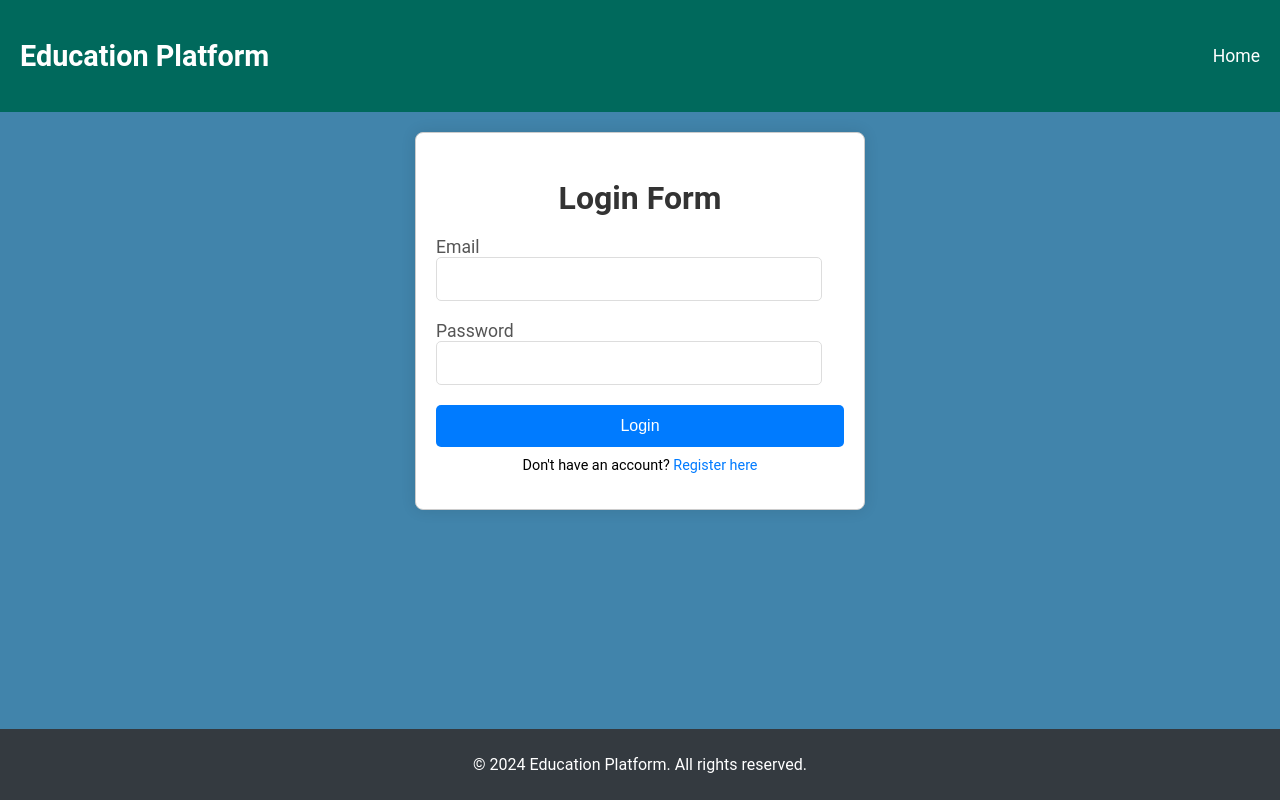
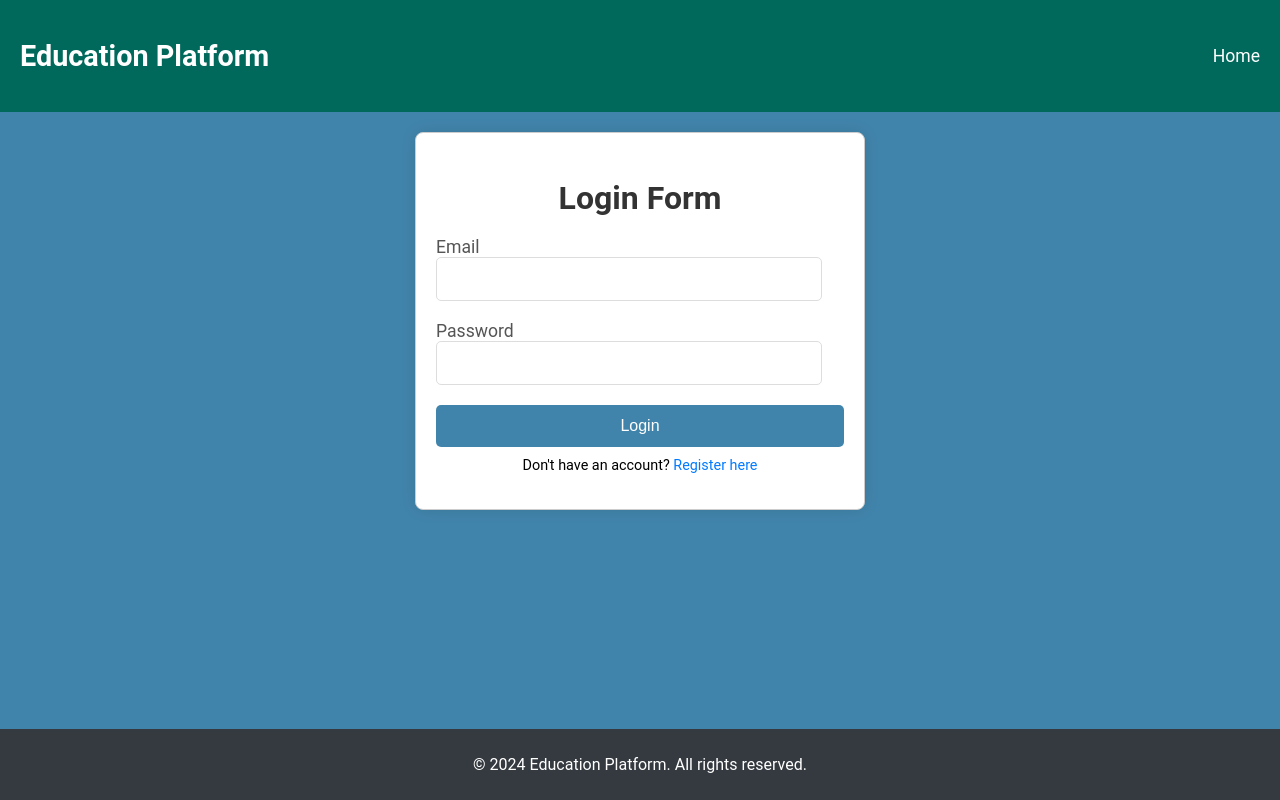
Before and after one commit to keerthana2624/Dashboard_Frontend, a React (Create React App) app in the folder my-app/: page /login in a window 1280 px wide. Built offline with nearby package versions, Linux system fonts and the light colour scheme.

Commit message:
Register css is modified

```diff
--- a/my-app/src/components/Register.css
+++ b/my-app/src/components/Register.css
@@ -4,7 +4,7 @@
 body {
     margin: 0;
     font-family: 'Roboto', sans-serif;
-    background-color: #007bff;
+    background-color: #4184ab;
     display: flex;
     min-height: 100vh;
     flex-direction: column;
@@ -76,7 +76,7 @@ body {
 }
 
 .registration-form button {
-    background-color: #007bff;
+    background-color: #4184ab;
     color: #fff;
     border: none;
     padding: 12px 20px;
```
